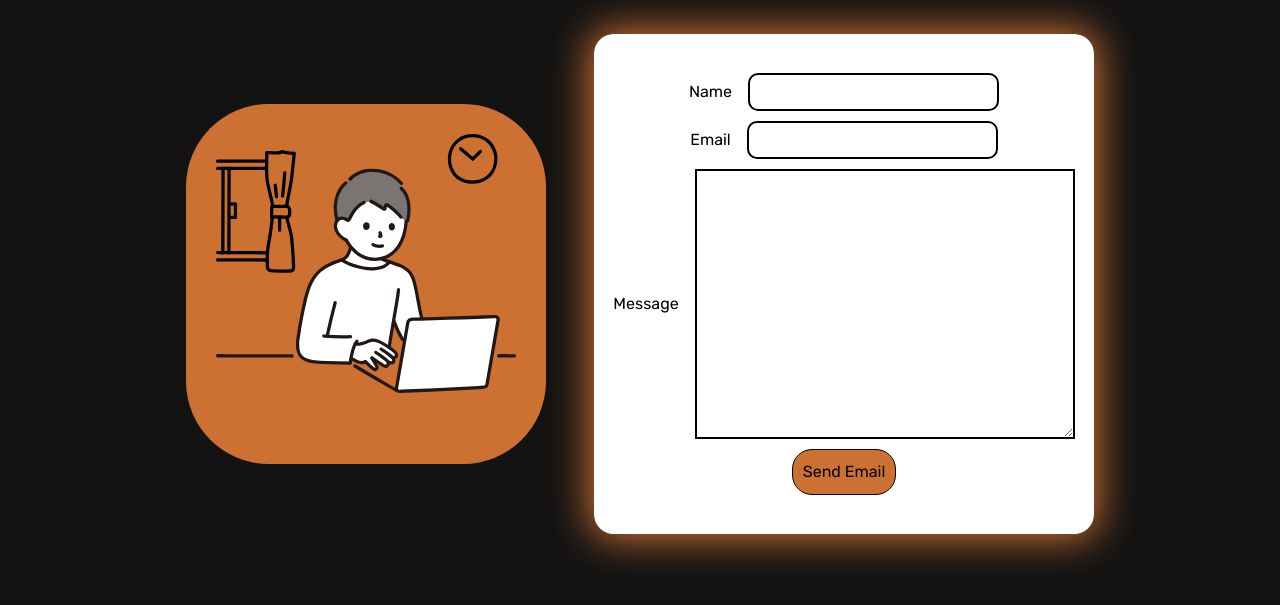
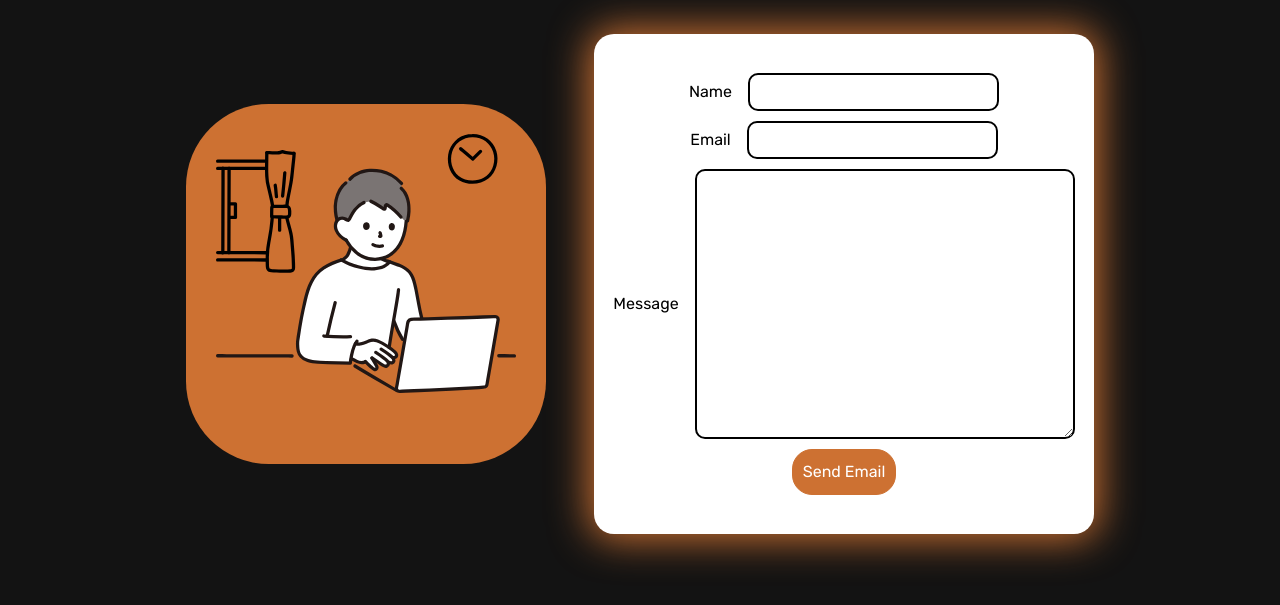
Before and after one commit to Kalo116/portfolio-v2, a plain HTML site: page email.html in a window 1280 px wide. In both pictures the pointer is over the button "Send Email". Shown: the part 155-760 px from the top of the page. Drawn offline with nearby package versions, Linux system fonts and the light colour scheme.

Commit message:
Corrected the button style and textarea box(border-radius)

```diff
--- a/styles/all-styles/email.css
+++ b/styles/all-styles/email.css
@@ -48,6 +48,7 @@
     border: 2px solid black;
     width: 380px;
     height: 270px;
+    border-radius: 10px;
 }
 
 #mail .mail-container .mail-form .input-area textarea:focus {
@@ -72,10 +73,14 @@
     border-radius: 20px;
     border: 0.5px solid black;
     outline: none;
+    cursor: pointer;
 }
 
 #mail .mail-container .mail-form button:hover {
     background-color: #cd7132;
+    outline: none;
+    color: #fff;
+    border: 1px solid #cd7132;
     outline: none;
 }
 
```
